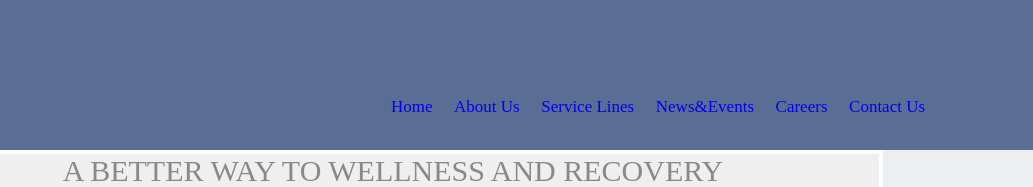
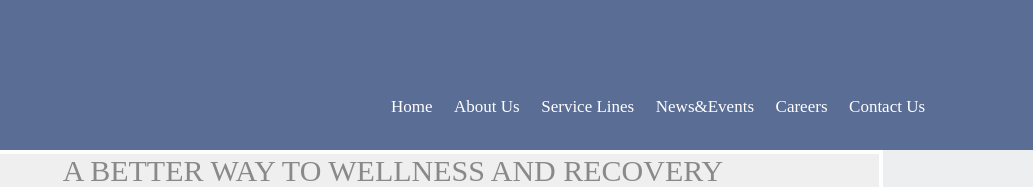
Before and after one commit to geekwise-veronica-chavez/kingsview, a plain HTML site: page index.html in a window 1280 px wide. Shown: the top 187 px of the page, 247-1280 px from the left. Drawn offline with Linux system fonts and the light colour scheme.

Commit message:
updated css for anchor links

```diff
--- a/css/style.css
+++ b/css/style.css
@@ -14,7 +14,14 @@ body{
 a{
     font-style: none;
     text-decoration: none;
+    color:#ffffff;
+
 }
+
+a:hover{
+    text-decoration: underline;
+}
+
 header{
     margin: 0;
     padding: 0;
```
